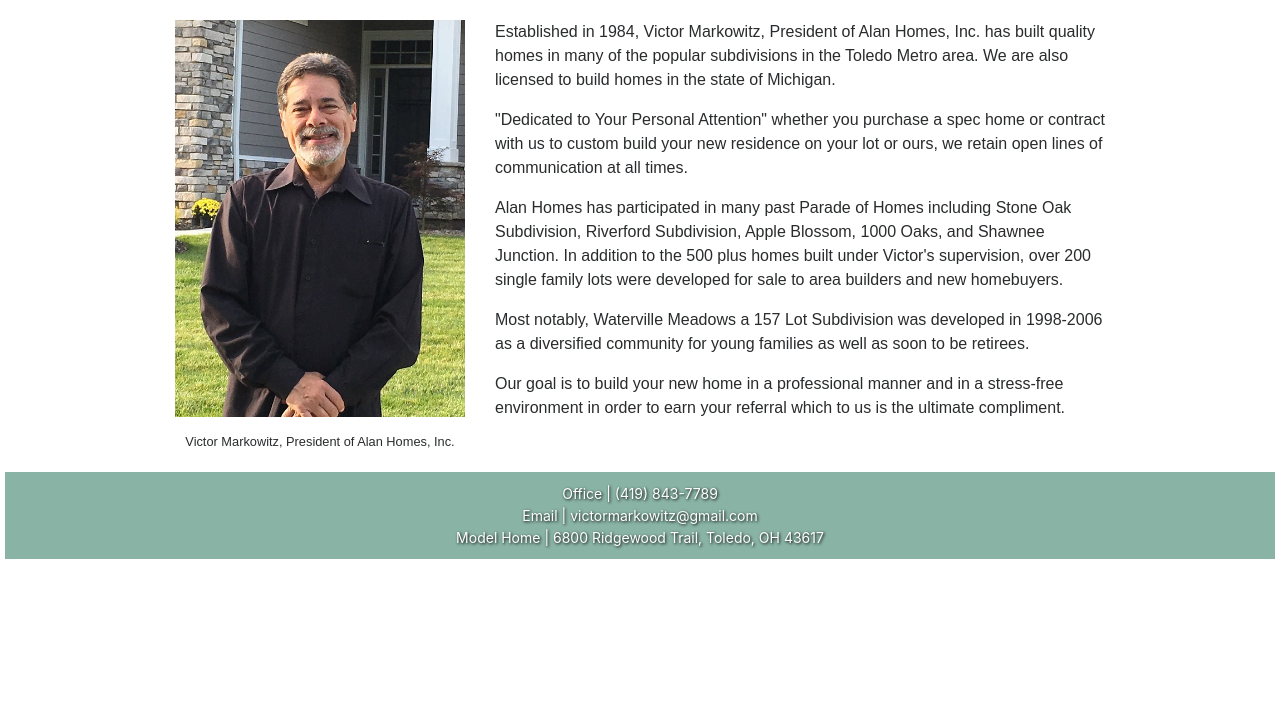
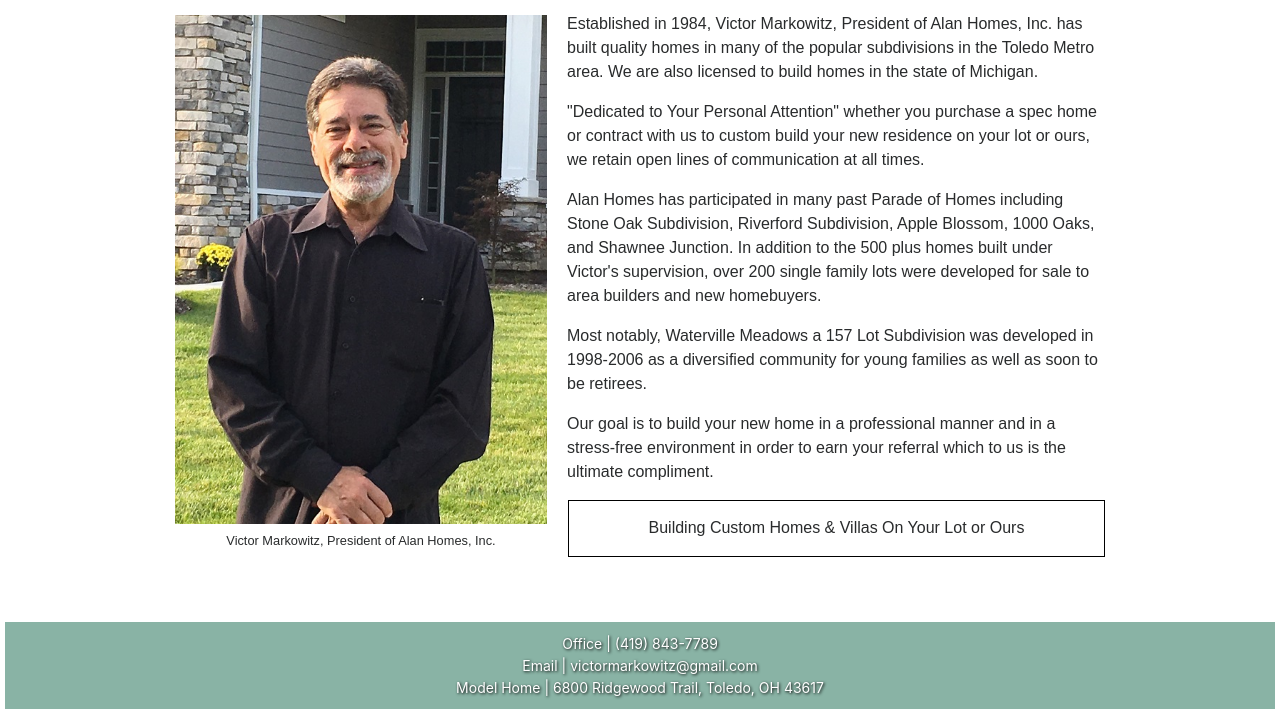
Before and after one commit to evanslaton/alanhomes, a plain HTML site: page pages/about.html in a window 1280 px wide. Shown: the part 184-898 px from the top of the page. Before the commit the page ends 800 px from the top, so only its background shows below. Drawn offline with nearby package versions, Linux system fonts and the light colour scheme.

Commit message:
Added text banner to bottom and made text wrap around image

```diff
--- a/css/styles.css
+++ b/css/styles.css
@@ -226,13 +226,37 @@ div.small-width {
 }
 
 /*Styles applying to About The Builder*/
+.about-figure {
+	width: 40%;
+	margin: 10px 20px 0 0;
+	padding: 0;
+	float: left;
+}
+
 img.victor {
-	margin: 0 10px 0 0;
+	margin: 0;
+	padding: 0;
 }
 
 figcaption p {
 	font-size: .80em;
 	text-align: center !important;
+	margin: 7px 3px 3px !important;
+}
+
+.left-float {
+	float: left;
+}
+
+.clear-float {
+	clear: both;
+}
+
+.custom-home-banner {
+	border: 1px solid black;
+	margin-bottom: 60px;
+	float: right;
+	width: 57.75%;
 }
 
 /*Styles applying to Model Home*/
@@ -303,3 +327,28 @@ div.winter-incentive a:hover {
 	color: black;
 	text-decoration: none;
 }
+
+@media screen and (min-width: 1290px) {
+	.about-figure {
+		margin-bottom: 60px;
+	}
+}
+
+@media screen and (max-width: 1180px) {
+	.custom-home-banner {
+		width: 100%;
+	}
+}
+
+@media screen and (max-width: 800px) {
+	.about-figure {
+		width: 50%;
+	}
+}
+
+@media screen and (max-width: 600px) {
+	.about-figure {
+		width: 100%;
+		margin-bottom: 20px;
+	}
+}
--- a/pages/about.html
+++ b/pages/about.html
@@ -78,14 +78,13 @@
 
 <div class="container">
 	<h1>About the Builder</h1>
-	<div class="row">
-		<div class="col-lg-4 col-md-4 col-sm-12">
-			<figure>
-				<img class ="victor" src="../images/victor.jpg" alt="President of Alan Homes" />
+
+	<figure class="about-figure left-float">
+		<img class="victor" src="../images/victor.jpg" alt="President of Alan Homes" />
 		<figcaption><p>Victor Markowitz, President of Alan Homes, Inc.</p></figcaption>
 	</figure>
-		</div>
-		<div class="col-lg-8 col-md-8 col-sm-12">
+
+	<div>
 		<p>Established in 1984, Victor Markowitz, President of Alan Homes, Inc. has built quality homes in many of the popular subdivisions in the Toledo Metro area. We are also licensed to build homes in the state of Michigan.</p>
 
 		<p>&#34;Dedicated to Your Personal Attention&#34; whether you purchase a spec home or contract with us to custom build your new residence on  your lot or ours, we retain open lines of communication at all times.</p>
@@ -96,10 +95,13 @@
 
 		<p>Our goal is to build your new home in a professional manner and in a stress&#45;free environment in order to earn your referral which to us is the ultimate compliment.</p>
 	</div>
+
+	<div class="text-center custom-home-banner">
+		<p>Building Custom Homes &#38; Villas On Your Lot or Ours</p>
 	</div>
 </div>
 
-<footer class="text-center">
+<footer class="text-center clear-float">
 	<p>Office | <a href="tel:419-843-7789">(419) 843-7789</a></p>
 	<p>Email | <a href="mailto:victormarkowitz@gmail.com">victormarkowitz@gmail.com</a></p>
 	<p>Model Home | 6800 Ridgewood Trail, Toledo, OH 43617</p>
```
Lines whose indentation alone changed are shown as unchanged.
